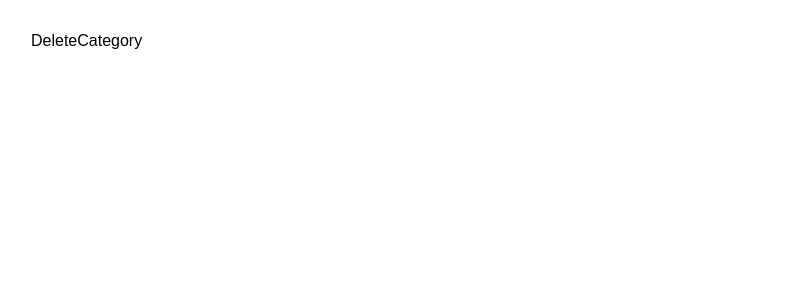
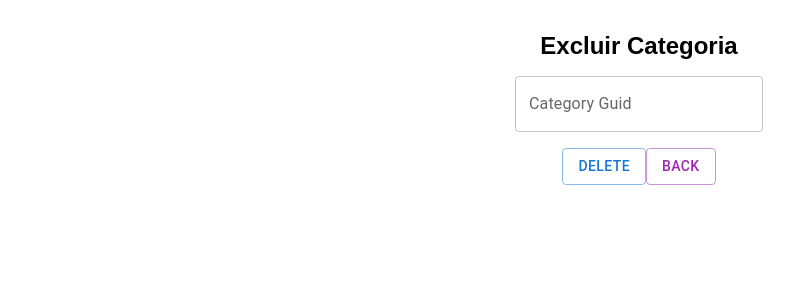
Before and after one commit to RiderSet/GBastos.Typescript_React_CRUD, a React (Vite) app in the folder FrontEnd/gbastos.Frontend_react_typescript/: page /delete in a window 1280 px wide. Shown: the top 300 px of the page, without its empty margins (1-795 px from the left). Built offline with nearby package versions, Linux system fonts and the light colour scheme.

Commit message:
Acertos diversos

```diff
--- a/FrontEnd/gbastos.Frontend_react_typescript/package.json
+++ b/FrontEnd/gbastos.Frontend_react_typescript/package.json
@@ -15,6 +15,7 @@
     "@mui/icons-material": "^5.14.11",
     "@mui/material": "^5.14.11",
     "@mui/x-data-grid": "^6.16.0",
+    "@mui/x-data-grid-generator": "^6.16.0",
     "@types/react-router-dom": "^5.3.3",
     "axios": "^1.5.1",
     "bootstrap": "^5.3.2",
--- a/FrontEnd/gbastos.Frontend_react_typescript/src/App.tsx
+++ b/FrontEnd/gbastos.Frontend_react_typescript/src/App.tsx
@@ -3,11 +3,11 @@ import { ThemeContext } from "../src/context/themeContext";
 import { Routes, Route } from "react-router-dom";
 import CustomLinearProgress from "../src/components/customLinearLoader/linearLoader";
 import AddCategory from "./pages/categories/AddCategory";
-import EditCategory from "./pages/categories/EditCategory";
+import EditCategory from "./pages/categories/editCategory";
 import DeleteCategory from "./pages/categories/deleteCategory";
 
 const Home = lazy(() => import("../src/pages/home/homePage"));
-const CategoriesList = lazy(() => import("./pages/categories/categories"));
+const CategoriesList = lazy(() => import("./pages/categories/categoriesList"));
 
 const App = () => {
   const { darkMode } = useContext(ThemeContext);
@@ -20,7 +20,7 @@ const App = () => {
           <Routes>
             <Route path="/" element={<Home />} />
             <Route path="/list" element={<CategoriesList />} />
-            <Route path="/add" element={<AddCategory />} />
+            <Route path="/add" element={<AddCategory />}  />
             <Route path="/edit" element={<EditCategory />} />
             <Route path="/delete" element={<DeleteCategory />} />
           </Routes>
--- a/FrontEnd/gbastos.Frontend_react_typescript/src/Interfaces/ICategory.tsx
+++ b/FrontEnd/gbastos.Frontend_react_typescript/src/Interfaces/ICategory.tsx
@@ -1,6 +1,6 @@
 export interface ICategory {
     Guid: string;
-    Name: string;
+    Nome: string;
  }
 
  export interface ICategories {
@@ -8,7 +8,7 @@ export interface ICategory {
   }
 
   export interface ICreateCategoryDto {
-     Name: string;
+     Nome: string;
   }
 
   export interface ICategoriesGridProps {
--- a/FrontEnd/gbastos.Frontend_react_typescript/src/components/categories/categoriesGrid.tsx
+++ b/FrontEnd/gbastos.Frontend_react_typescript/src/components/categories/categoriesGrid.tsx
@@ -1,11 +1,12 @@
 import { Box } from "@mui/material";
 import { DataGrid, GridColDef  } from "@mui/x-data-grid";
-import { ICategoriesGridProps, } from "../../Interfaces/ICategory";
 import EditIcon from '@mui/icons-material/Edit';
 import DeleteIcon from '@mui/icons-material/Delete';
 import { Link } from "react-router-dom";
+import { ICategoriesGridProps, } from "../../Interfaces/ICategory";
 
-const column: GridColDef[] = [
+export default function CategoriesGrid({ data }: ICategoriesGridProps) {
+   const columns: GridColDef[] = [
       { field: "id", headerName: "Guid", width: 700 },
       { field: "nome", headerName: "Nome", width: 300 },
       {
@@ -13,7 +14,7 @@ const column: GridColDef[] = [
          headerName: "Edit",
          width: 90,
          renderCell: () => (
-          <Link to="/edit" >
+            <Link to="/edit" state={data} >
                <EditIcon />
             </Link>
          ),
@@ -23,19 +24,17 @@ const column: GridColDef[] = [
          headerName: "delete",
          width: 90,
          renderCell: () => (
-          <Link to="/DeleteCategory"  >
+            <Link to="/delete" state={data} >
                <DeleteIcon />
             </Link>
          ),
       },
    ];
 
- const CategoriesGrid = ({ data }: ICategoriesGridProps) => {
    return (
-       <Box sx={{ width: "100%", height: 450 }} className="categories-grid">
-          <DataGrid rows={data} columns={column} getRowId={(row) => row.id} rowHeight={50} />
+      <Box sx={{ width: "100%", height: 420 }} className="categories-grid">
+         <DataGrid rows={data} columns={columns} getRowId={(row) => row.id} rowHeight={50} />
       </Box>
    );
- };
 
- export default CategoriesGrid;
+}
--- a/FrontEnd/gbastos.Frontend_react_typescript/src/pages/categories/AddCategory.tsx
+++ b/FrontEnd/gbastos.Frontend_react_typescript/src/pages/categories/AddCategory.tsx
@@ -1,30 +1,22 @@
 import { useState } from "react";
+import { useNavigate } from "react-router-dom";
 import "./category.scss";
-import { ICreateCategoryDto } from "../../Interfaces/ICategory";
 import {} from "@mui/material";
 import TextField from "@mui/material/TextField/TextField";
 import Button from "@mui/material/Button/Button";
-import { useNavigate } from "react-router-dom";
 import httpModule from "../../crosscutting/api/client";
 
 const AddCategory = () => {
-   const [category, setCategory] = useState<ICreateCategoryDto>({ Name: "" });
+   const [category, setCategory] = useState({ Nome: "" });
    const redirect = useNavigate();
 
-   const handleClickSaveBtn = () => {
-      if (category.Name === "" ) {
-         alert("Preencha o campo nome");
-         return;
-      }
+   const addCategoryHandler = () => {
       httpModule
-         .post("AddCatgory", category)
-         .then(() => redirect("/list"))
-         .catch((error) => console.log(error));
-   };
-
-   const handleClickBackBtn = () => {
-      redirect("/list");
-   };
+      .post("AddCategory", category)
+      .then(res => {
+         redirect("/list")
+      })
+   }
 
    return (
       <div className="content">
@@ -34,11 +26,11 @@ const AddCategory = () => {
                autoComplete="off"
                label="Category Name"
                variant="outlined"
-               value={category.Name}
-               onChange={(e) => setCategory({ ...category, Name: e.target.value })}
+               value={category.Nome}
+               onChange={(e) => setCategory({ ...category, Nome: e.target.value })}
             />
             <div className="btns">
-               <Button variant="outlined" color="primary" onClick={handleClickSaveBtn}>
+               <Button variant="outlined" color="primary" onClick={addCategoryHandler}>
                   Save
                </Button>
                <Button variant="outlined" color="secondary" onClick={handleClickBackBtn}>
--- a/FrontEnd/gbastos.Frontend_react_typescript/src/pages/categories/categories.tsx
+++ b/FrontEnd/gbastos.Frontend_react_typescript/src/pages/categories/categoriesList.tsx
@@ -6,6 +6,7 @@ import { useNavigate } from "react-router-dom";
 import CategoriesGrid from "../../components/categories/categoriesGrid";
 import { ICategory } from "../../Interfaces/ICategory";
 import  httpModule  from "../../crosscutting/api/client";
+import NavBar from "../../components/navbar/navBar";
 
 const Categories = () => {
    const [categories, setCategories] = useState<ICategory[]>([]);
@@ -29,6 +30,7 @@ const Categories = () => {
 
    return (
       <div className="content categories">
+      <NavBar />
          <div className="heading">
             <h2>Categorias</h2>
             <Button variant="outlined" onClick={() => redirect("/add")}>
--- a/FrontEnd/gbastos.Frontend_react_typescript/src/pages/categories/deleteCategory.tsx
+++ b/FrontEnd/gbastos.Frontend_react_typescript/src/pages/categories/deleteCategory.tsx
@@ -1,9 +1,49 @@
+import { useState } from "react";
+import { useNavigate } from "react-router-dom";
+import "./category.scss";
+import {} from "@mui/material";
+import TextField from "@mui/material/TextField/TextField";
+import Button from "@mui/material/Button/Button";
+import httpModule from "../../crosscutting/api/client";
 
+const DeleteCategory = () => {
+   const [category, setCategory] = useState({ Guid: "" });
+   const redirect = useNavigate();
 
-function DeleteCategory() {
-  return (
-    <div>DeleteCategory</div>
-  )
-}
+   const delCategoryHandler = () => {
+      httpModule
+      .post("DeleteCategory", category.Guid)
+      .then(res => {
+         redirect("/list")
+      })
+   }
 
-export default DeleteCategory
+   const handleClickBackBtn = () => {
+       redirect("/list");
+   }
+
+   return (
+      <div className="content">
+         <div className="add-category">
+            <h2>Excluir Categoria</h2>
+            <TextField
+               autoComplete="off"
+               label="Category Guid"
+               variant="outlined"
+               value={category.Guid}
+               onChange={(e) => setCategory({ ...category, Guid: e.target.value })}
+            />
+            <div className="btns">
+               <Button variant="outlined" color="primary" onClick={delCategoryHandler}>
+                  Delete
+               </Button>
+               <Button variant="outlined" color="secondary" onClick={handleClickBackBtn}>
+                  Back
+               </Button>
+            </div>
+         </div>
+      </div>
+   );
+};
+
+export default DeleteCategory;
--- a/FrontEnd/gbastos.Frontend_react_typescript/src/pages/categories/editCategory.tsx
+++ b/FrontEnd/gbastos.Frontend_react_typescript/src/pages/categories/editCategory.tsx
@@ -1,8 +1,72 @@
+
+import { useEffect, useState } from "react";
+import { useLocation, useNavigate, useParams } from "react-router-dom";
+import httpModule from "../../crosscutting/api/client";
+import { Button, TextField } from "@mui/material";
+import { ICreateCategoryDto } from "../../Interfaces/ICategory";
+
+function EditCategory() {
+  const location = useLocation();
+  const state = location.state;
+  //const { id } = useParams();
+
+  const redirect = useNavigate();
+  const [categoryDTO, setCategoryDTO] = useState<ICreateCategoryDto>({
+  Nome: state.Nome
+});
+  const [category, setCategory] = useState({
+  Guid: state.Guid,
+  Nome: state.Nome
+});
 
 
-function EditCategory() {
+useEffect(() => {
+  httpModule.get("GetByGuid/" + category.Guid)
+  .then(res => setCategory(res.data))
+  .catch(err => console.log(err))
+})
+
+const upDateCategory = (event) => {
+  event.preventDefault();
+  httpModule
+  .post("UpdateCategory/" + category.Guid, categoryDTO)
+  .then(res => {
+    redirect("/list");
+  })
+}
+
+const handleClickBackBtn = () => {
+    redirect("/list");
+}
+
   return (
-    <div>EditCategory</div>
+    <div className="content">
+    <div className="add-category">
+       <h2>Excluir Categoria</h2>
+       <TextField
+          autoComplete="off"
+          label="Category Guid"
+          variant="outlined"
+          value={category.Guid}
+          onChange={(e) => setCategory({ ...category, Guid: e.target.value })}
+       />
+       <TextField
+          autoComplete="off"
+          label="Category Nome"
+          variant="outlined"
+          value={categoryDTO.Nome}
+          onChange={(e) => setCategoryDTO({ ...categoryDTO, Nome: e.target.value })}
+       />
+       <div className="btns">
+          <Button variant="outlined" color="primary" onClick={upDateCategory}>
+             UpDate
+          </Button>
+          <Button variant="outlined" color="secondary" onClick={handleClickBackBtn}>
+             Back
+          </Button>
+       </div>
+    </div>
+ </div>
   )
 }
 
--- a/FrontEnd/gbastos.Frontend_react_typescript/src/pages/home/homePage.tsx
+++ b/FrontEnd/gbastos.Frontend_react_typescript/src/pages/home/homePage.tsx
@@ -1,7 +1,7 @@
 import reactLogo from "../../assets/react.svg";
 import logo from "../..//assets/logo.png";
+import { Link } from "react-router-dom";
 import "./homePage.scss";
-import { Link } from "react-router-dom";
 
 const Home = () => {
   return (
@@ -20,8 +20,7 @@ const Home = () => {
         <p>Isto é uma avaliação</p><br />
       <div>
         <p className="read-the-docs">
-          Clique no logo <code>Killwangy</code> para ir para a
-          página inicial
+          Clique no logo <code>Killwangy</code> para ir para a página inicial
         </p>
       </div>
       </div>
```
Also changed, not shown: 1 other file (tests, documents, lock files or other folders). Lines whose indentation alone changed are shown as unchanged.
